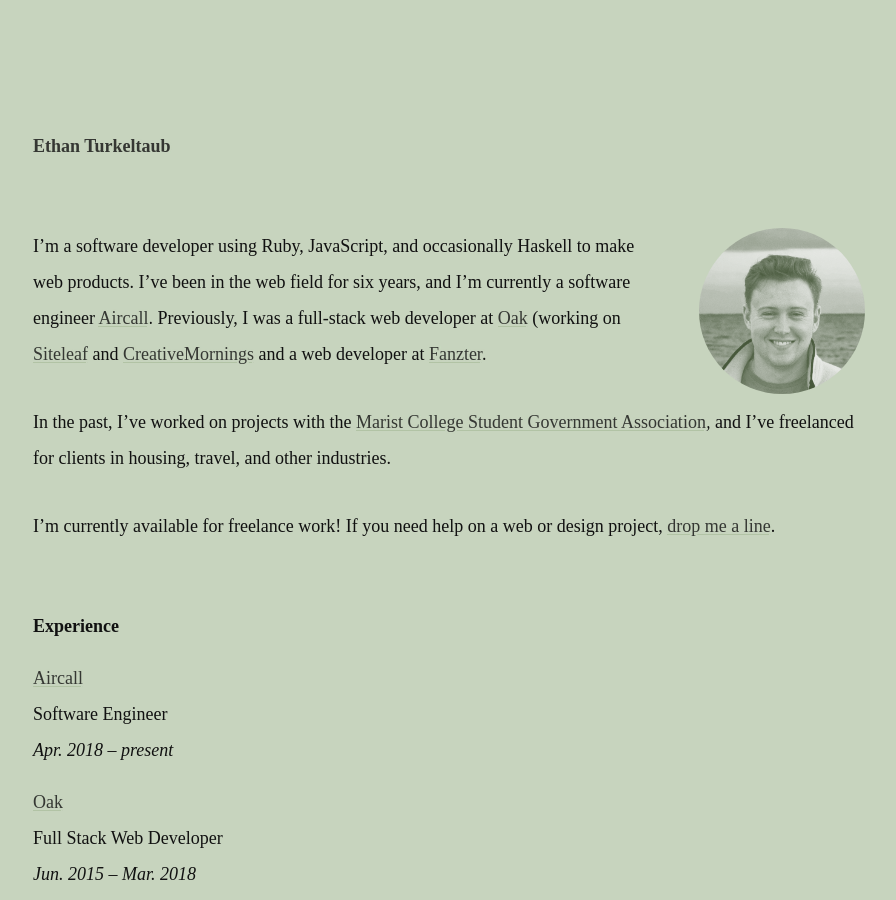
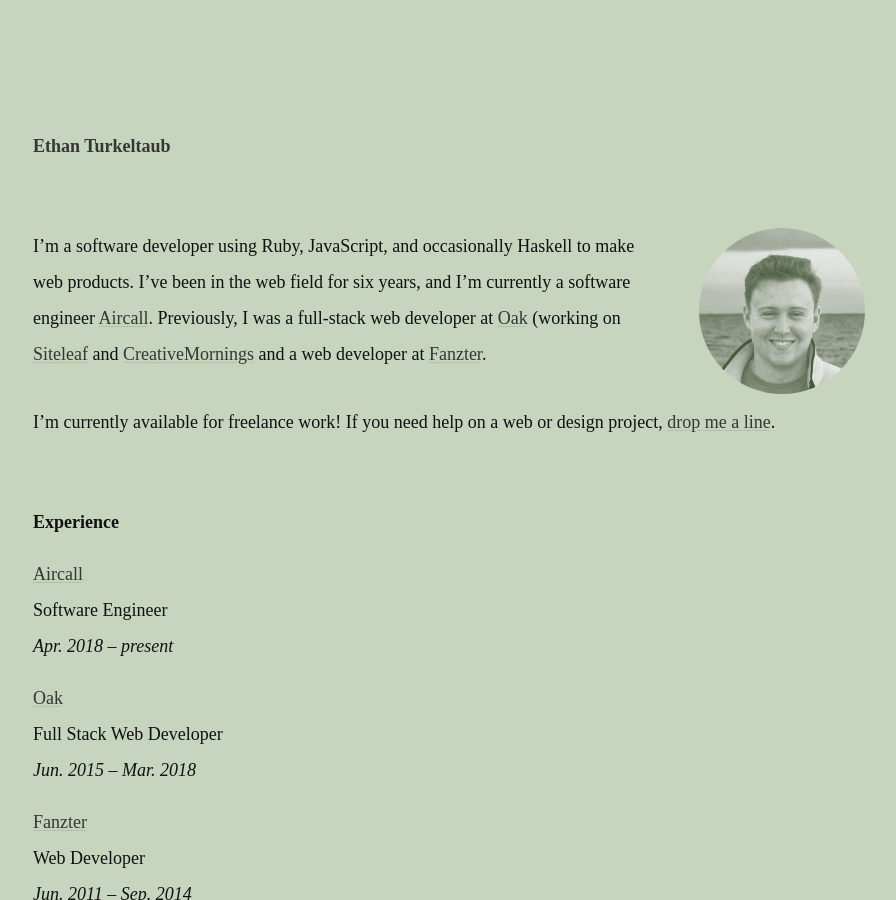
Before and after one commit to ethnt/ethnt.me, a Jekyll site: the page built from information.markdown, in a window 1280 px wide and 900 px high. Shown: the whole window, without its empty margins (95-991 px from the left). Built offline with Jekyll 4.4.1, drawn with Linux system fonts in a browser that asks for light colours; some web fonts are replaced.

Commit message:
Updated Information

```diff
--- a/information.markdown
+++ b/information.markdown
@@ -7,6 +7,4 @@
 
 I'm a software developer using Ruby, JavaScript, and occasionally Haskell to make web products. I've been in the web field for six years, and I'm currently a software engineer [Aircall](https://aircall.io/). Previously, I was a full-stack web developer at [Oak](https://oak.is) (working on [Siteleaf](https://siteleaf.com) and [CreativeMornings](https://creativemornings) and a web developer at [Fanzter](https://en.wikipedia.org/wiki/Fanzter).
 
-In the past, I've worked on projects with the [Marist College Student Government Association](http://sga.marist.edu), and I've freelanced for clients in housing, travel, and other industries.
-
 I'm currently available for freelance work! If you need help on a web or design project, [drop me a line](mailto:ethan@ethnt.me).
```
